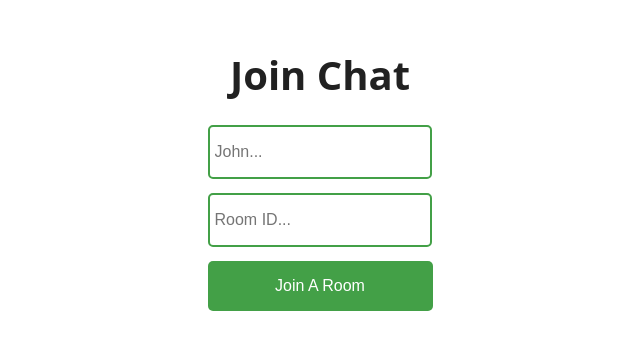
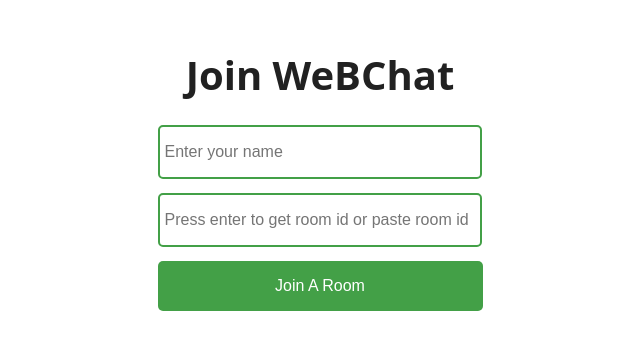
Before and after one commit to geeekgod/chat-app, a React (Create React App) app in the folder client/: page / in a window 1280 px wide. Shown: the part 238-588 px from the top of the page, without its empty margins (320-960 px from the left). Built offline with nearby package versions, Linux system fonts and the light colour scheme; no server answers.

Commit message:
feat: few features in client auto random room id generation

```diff
--- a/client/package.json
+++ b/client/package.json
@@ -11,6 +11,7 @@
     "react-scripts": "4.0.3",
     "react-scroll-to-bottom": "^4.2.0",
     "socket.io-client": "^4.3.2",
+    "uuid": "^8.3.2",
     "web-vitals": "^1.0.1"
   },
   "scripts": {
--- a/client/src/App.css
+++ b/client/src/App.css
@@ -24,7 +24,7 @@ body {
   margin-bottom: 1rem;
 }
 .joinChatContainer input {
-  width: 210px;
+  width: 310px;
   height: 40px;
   margin: 7px;
   border: 2px solid #43a047;
@@ -34,7 +34,7 @@ body {
 }
 
 .joinChatContainer button {
-  width: 225px;
+  width: 325px;
   height: 50px;
   margin: 7px;
   border: none;
--- a/client/src/App.js
+++ b/client/src/App.js
@@ -2,6 +2,7 @@ import React, { useState } from "react";
 import io from "socket.io-client";
 import Chat from "./Chat";
 import "./App.css";
+import { v4 as uuid } from "uuid";
 
 const socket = io.connect("http://localhost:5000");
 
@@ -23,19 +24,25 @@ const App = () => {
       {!showChat ? (
         <div className="joinChatContainer">
           {" "}
-          <h3>Join Chat</h3>
+          <h3>Join WeBChat</h3>
           <input
             type="text"
-            placeholder="John..."
+            placeholder="Enter your name"
             onChange={(event) => {
               setUsername(event.target.value);
             }}
           />
           <input
             type="text"
-            placeholder="Room ID..."
+            placeholder="Press enter to get room id or paste room id"
+            value={room}
             onChange={(event) => {
               setRoom(event.target.value);
+            }}
+            onKeyPress={(e) => {
+              if (e.key === "Enter") {
+                setRoom(uuid());
+              }
             }}
           />
           <button onClick={joinRoom}>Join A Room</button>{" "}
--- a/client/src/Chat.jsx
+++ b/client/src/Chat.jsx
@@ -60,7 +60,7 @@ const Chat = ({ socket, username, room }) => {
             <div className="chat-footer">
                 <input
                     type="text"
-                    placeholder="Hey.."
+                    placeholder="Type a message"
                     value={currentMessage}
                     onChange={(event) => {
                         setCurrentMessage(event.target.value);
```
Also changed, not shown: 1 other file (tests, documents, lock files or other folders).
